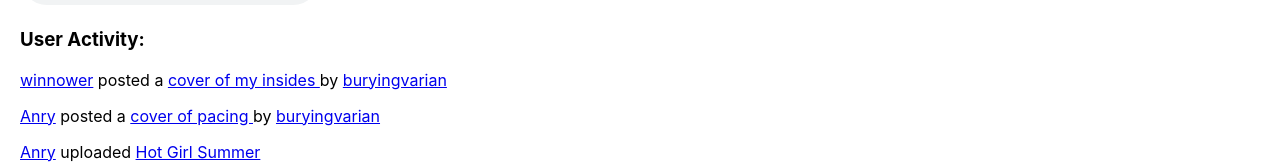
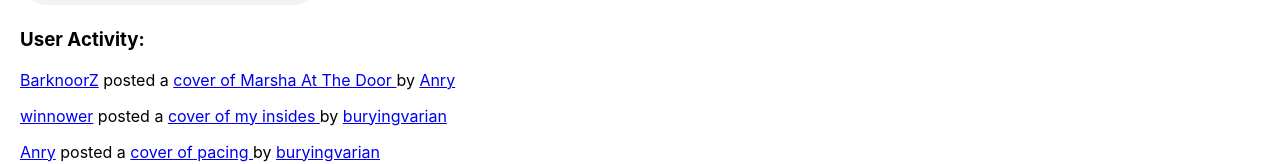
Before and after one commit to camelCaseSensitive/coverpool, a React (Create React App) app: page / in a window 1280 px wide. Shown: the part 530-694 px from the top of the page. Built offline with nearby package versions, Linux system fonts and the light colour scheme; no server answers; a web font is replaced by a local one.

Commit message:
Marsha cover

```diff
--- a/src/App.js
+++ b/src/App.js
@@ -271,6 +271,7 @@ class Home extends React.Component {
         <SongPlayer songSource={'https://firebasestorage.googleapis.com/v0/b/coverpool-c532b.appspot.com/o/6sTnYDIWzbXSa5XJXKnr6KRPJ0G2%2Fcovers%2Fsammy77%2Fkill%20rock%20stars%202%2Fkillrockstars.mp3?alt=media&token=d7fe50bd-722c-4cbb-89c4-bf4418055802'} songName = "kill-rock-stars-2" />
 
         <h3>User Activity: </h3>
+        <p><a href="/user/BarknoorZ">BarknoorZ</a> posted a <a href="/user/BarknoorZ/Covers/Anry/Marsha-at-the-Door"> cover of Marsha At The Door </a> by <a href="/user/Anry">Anry</a></p>
         <p><a href="/user/winnower">winnower</a> posted a <a href="/user/winnower/covers/buryingvarian/my-insides-"> cover of my insides </a> by <a href="/user/buryingvarian">buryingvarian</a></p>
         <p><a href="/user/Anry">Anry</a> posted a <a href="/user/Anry/Covers/buryingvarian/pacing-"> cover of pacing </a> by <a href="/user/buryingvarian">buryingvarian</a></p>
         <p><a href="/user/Anry">Anry</a> uploaded <a href="/user/Anry/originals/Hot-Girl-Summer">Hot Girl Summer</a></p>
```
